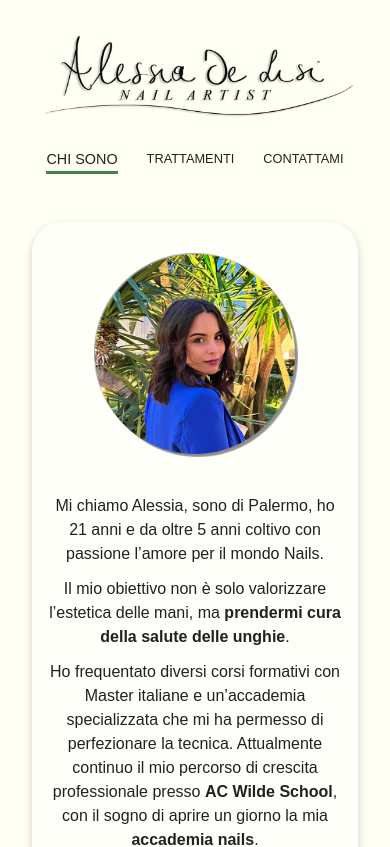
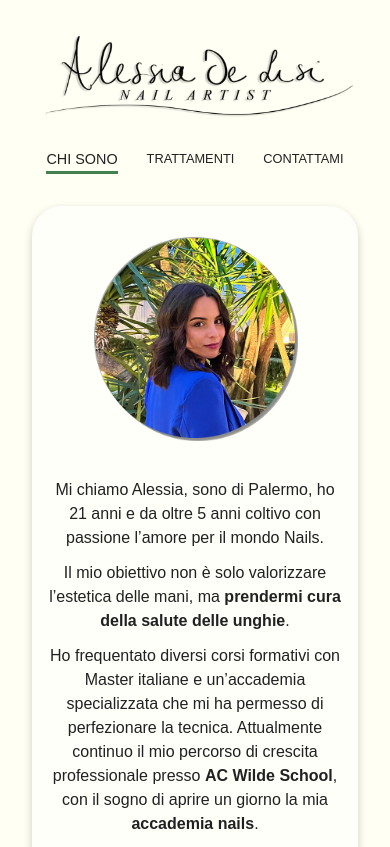
Before and after one commit to gian02-dev/delisinails-site, a Next.js app: page / in a window 390 px wide. Shown: the top 847 px of the page. Built offline with nearby package versions, Linux system fonts and the light colour scheme; a web font is replaced by a local one.

Commit message:
Modifica margini in homepage

```diff
--- a/app/styles.module.scss
+++ b/app/styles.module.scss
@@ -7,26 +7,26 @@
   align-items: center;
   gap: 2.5rem;
   transition: all 0.2s;
-  margin: 1rem 6rem 1rem 6rem;
+  margin: 0rem 6rem 1rem 6rem;
   background-color: $beige2-back;
   padding: 2rem 1rem 2rem 1rem;
   border-radius: 30px;
   box-shadow: 0 4px 8px 0 rgba(0, 0, 0, 0.1), 0 3px 10px 0 rgba(0, 0, 0, 0.1);
   @media screen and (max-width: 1000px) {
     flex-direction: column;
-    margin: 1rem 4rem 1rem 4rem;
+    margin: 0rem 4rem 1rem 4rem;
   }
   @media screen and (max-width: 620px) {
     flex-direction: column;
-    margin: 1rem 2rem 1rem 2rem;
+    margin: 0rem 2rem 1rem 2rem;
   }
   @media screen and (max-width: 480px) {
     flex-direction: column;
-    margin: 1rem 0rem 1rem 0rem;
+    margin: 0rem 0rem 1rem 0rem;
   }
   @media screen and (max-width: 370px) {
     flex-direction: column;
-    margin: 1rem 0rem 1rem 0rem;
+    margin: 0rem 0rem 1rem 0rem;
   }
   .logo {
     img {
```
